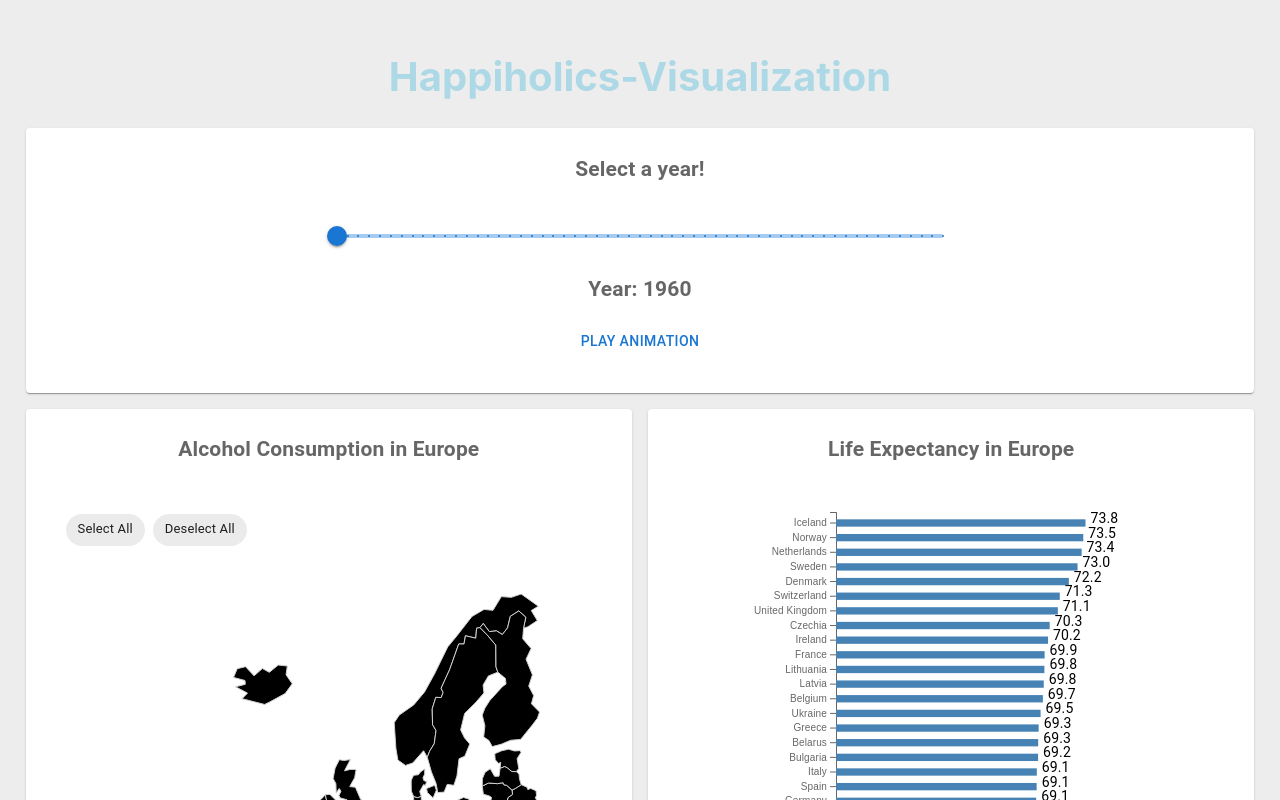
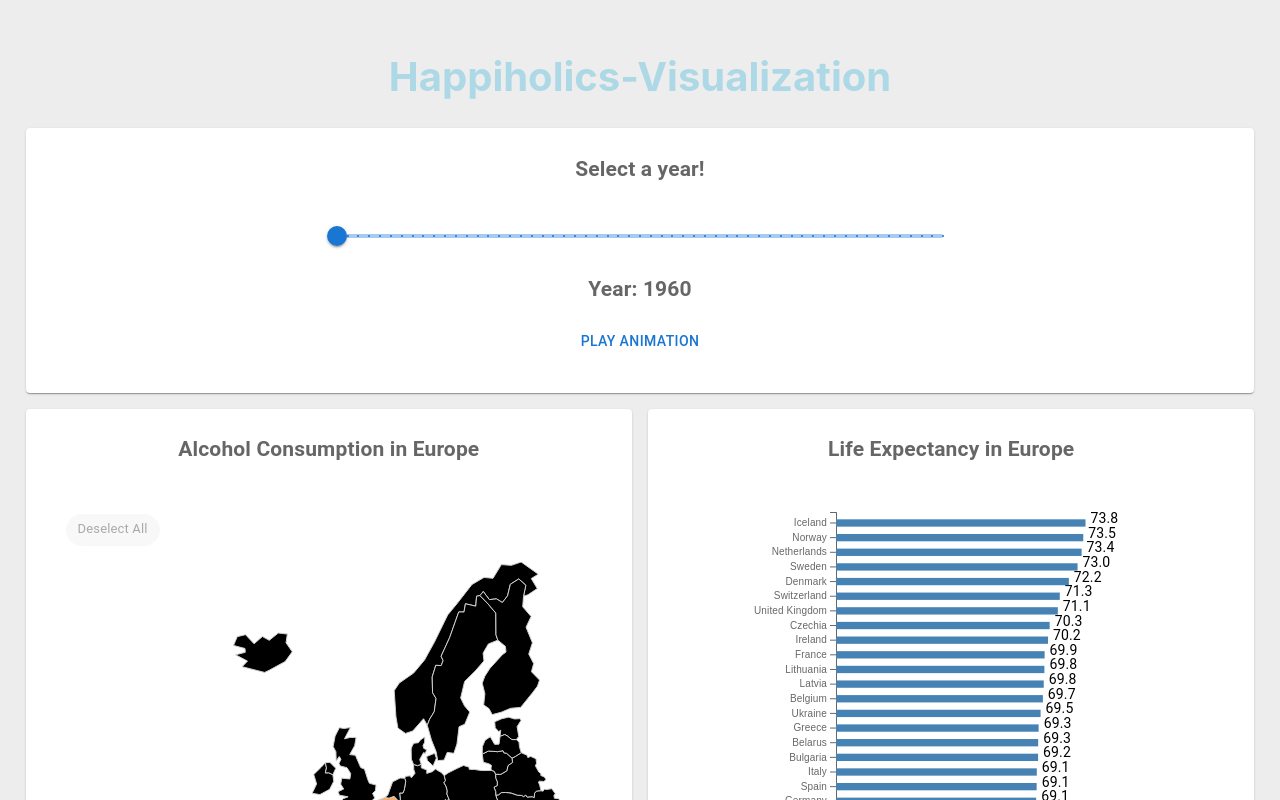
Before and after one commit to piakoller/data-vis, a React (Create React App) app: page / in a window 1280 px wide. Shown: the top 800 px of the page. Built offline with nearby package versions, Linux system fonts and the light colour scheme.

Commit message:
colorlist

```diff
--- a/src/graphs/WorldMap.js
+++ b/src/graphs/WorldMap.js
@@ -89,7 +89,7 @@ const Map = () => {
     return (
         <div width="100%" height="100%" viewBox="0 0 1000 500">
             <div style={{ display: 'flex', flexWrap: 'wrap', gap: 8, padding: 16 }}>
-                <Chip
+               {/*  <Chip
                     key="Select All"
                     label="Select All"
                     onClick={() => {
@@ -104,8 +104,9 @@ const Map = () => {
                             'Republic of Serbia', 'Slovakia', 'Slovenia', 'Sweden',
                             'Ukraine']);
                     }}
-                />
+                /> */}
                 <Chip
+                    disabled={selectedCountry.length === 0}
                     key="Deselect All"
                     label="Deselect All"
                     onClick={() => {
@@ -113,15 +114,16 @@ const Map = () => {
                     }}
                 />
             </div>
-            <div style={{ display: 'flex', flexWrap: 'wrap', gap: 8, padding: 16 }}>
+            <div style={{ display: 'flex', flexDirection: "column", width: 150, position: "absolute",  gap: 8, padding: 16, overflowY: "auto", height: 400 }}>
                 {/* Render selected countries as filter chips */}
                 {selectedCountry &&
                     selectedCountry.map((country) => (
                         <Chip
+                            sx={{width: "100%", justifyContent: "space-between", backgroundColor: country.color, padding: 2}}
                             key={country.country}
                             label={country.country}
                             onDelete={() => {
-                                setSelectedCountry(selectedCountry.filter((c) => c !== country));
+                                unselectCountry(country.country);
                             }}
                         />
                     ))}
```
